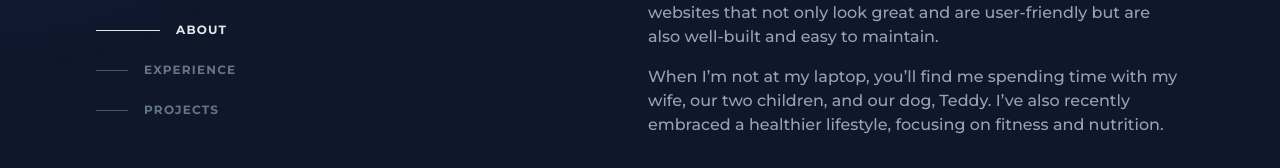
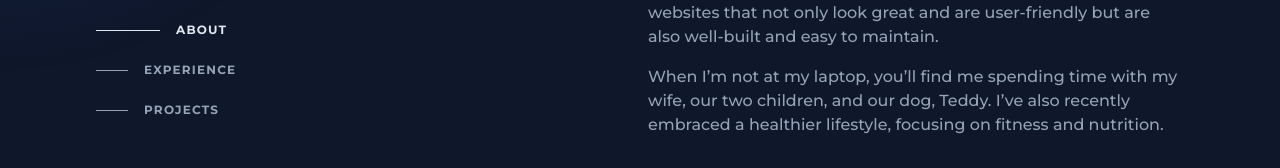
Before and after one commit to luke-gibson/luke-gibson-ui, a Nuxt app: page / in a window 1280 px wide. Shown: the part 326-494 px from the top of the page. Built offline with nearby package versions, Linux system fonts and the light colour scheme.

Commit message:
accessibility fix

```diff
--- a/components/NavComponent.vue
+++ b/components/NavComponent.vue
@@ -3,28 +3,28 @@
 <template>
   <nav class="mt-16 w-max">
     <NuxtLink class="group flex items-center py-3" to="/">
-      <span class="nav-indicator mr-4 h-px w-8 bg-slate-600 transition-all group-hover:w-16 group-hover:bg-slate-200 group-focus-visible:w-16 group-focus-visible:bg-slate-200 motion-reduce:transition-none">
+      <span class="nav-indicator mr-4 h-px w-8 bg-slate-400 transition-all group-hover:w-16 group-hover:bg-slate-200 group-focus-visible:w-16 group-focus-visible:bg-slate-200 motion-reduce:transition-none">
       </span>
-      <span class="nav-text text-xs font-bold uppercase tracking-widest text-slate-500 group-hover:text-slate-200 group-focus-visible:text-slate-200">
+      <span class="nav-text text-xs font-bold uppercase tracking-widest text-slate-400 group-hover:text-slate-200 group-focus-visible:text-slate-200">
         About
       </span>
     </NuxtLink>
 
     <NuxtLink class="group flex items-center py-3" to="/experience">
       <span
-        class="nav-indicator mr-4 h-px w-8 bg-slate-600 transition-all group-hover:w-16 group-hover:bg-slate-200 group-focus-visible:w-16 group-focus-visible:bg-slate-200 motion-reduce:transition-none"
+        class="nav-indicator mr-4 h-px w-8 bg-slate-400 transition-all group-hover:w-16 group-hover:bg-slate-200 group-focus-visible:w-16 group-focus-visible:bg-slate-200 motion-reduce:transition-none"
       ></span
       ><span
-        class="nav-text text-xs font-bold uppercase tracking-widest text-slate-500 group-hover:text-slate-200 group-focus-visible:text-slate-200"
+        class="nav-text text-xs font-bold uppercase tracking-widest text-slate-400 group-hover:text-slate-200 group-focus-visible:text-slate-200"
         >Experience</span
       >
     </NuxtLink>
     <NuxtLink class="group flex items-center py-3" to="/projects">
       <span
-        class="nav-indicator mr-4 h-px w-8 bg-slate-600 transition-all group-hover:w-16 group-hover:bg-slate-200 group-focus-visible:w-16 group-focus-visible:bg-slate-200 motion-reduce:transition-none"
+        class="nav-indicator mr-4 h-px w-8 bg-slate-400 transition-all group-hover:w-16 group-hover:bg-slate-200 group-focus-visible:w-16 group-focus-visible:bg-slate-200 motion-reduce:transition-none"
       ></span
       ><span
-        class="nav-text text-xs font-bold uppercase tracking-widest text-slate-500 group-hover:text-slate-200 group-focus-visible:text-slate-200"
+        class="nav-text text-xs font-bold uppercase tracking-widest text-slate-400 group-hover:text-slate-200 group-focus-visible:text-slate-200"
         >Projects</span
       >
     </NuxtLink>
--- a/nuxt.config.ts
+++ b/nuxt.config.ts
@@ -20,7 +20,7 @@ export default defineNuxtConfig({
       link: [
         { rel: 'preconnect', href: 'https://fonts.googleapis.com' },
         { rel: 'preconnect', href: 'https://fonts.gstatic.com', crossorigin: '' },
-        { rel: 'stylesheet', href: 'https://fonts.googleapis.com/css2?family=Montserrat:wght@300;500;700&display=swap' },
+        { rel: 'stylesheet', href: 'https://fonts.googleapis.com/css2?family=Montserrat:wght@300;500;700&display=swap'},
         { rel: 'icon', type: 'image/x-icon', href: '/favicon.ico' }
       ],
       meta: [
```
